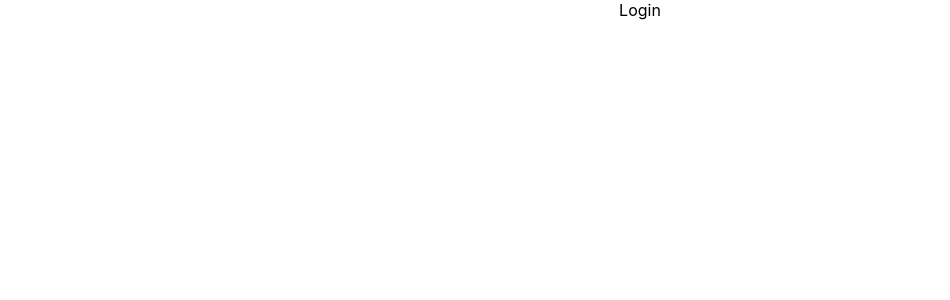
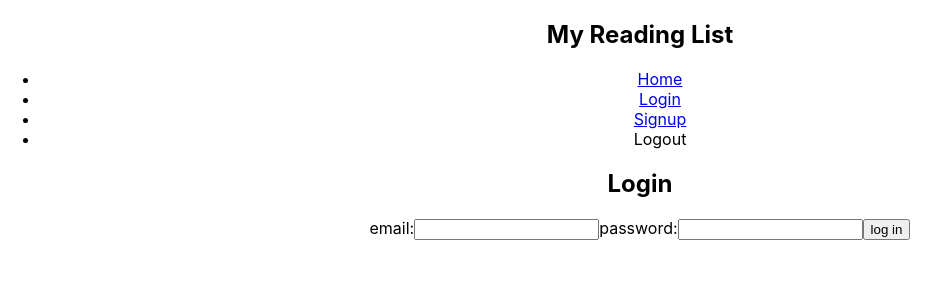
Before and after one commit to seantolbert/achiever, a React (Create React App) app: page /login in a window 1280 px wide. Shown: the top 300 px of the page, without its empty margins (0-950 px from the left). Built offline with nearby package versions, Linux system fonts and the light colour scheme; no server answers.

Commit message:
adds useauthcontext hook and reducer reformats other hooks to incorporate dispatch functions for contextual updates

```diff
--- a/src/App.js
+++ b/src/App.js
@@ -1,6 +1,8 @@
-import { BrowserRouter, Routes, Route} from "react-router-dom";
+import { BrowserRouter, Routes, Route } from "react-router-dom";
+import { useAuthContext } from "./hooks/useAuthContext";
 
 // pages + components
+import Navbar from "./components/Navbar";
 import Dashboard from "./pages/Dashboard";
 import Login from "./pages/Login";
 import Signup from "./pages/Signup";
@@ -10,21 +12,23 @@ import Create from "./pages/Create";
 import "./App.css";
 
 function App() {
+  const { user, authIsReady } = useAuthContext();
 
   return (
-
     <div className="App">
+      {authIsReady && (
         <BrowserRouter>
-          <Routes>
-            <Route path="/" element={<Dashboard />}/>
-            <Route path="/create" element={<Create />}/>
-            <Route path="/login" element={<Login />}/>
-            <Route path="/signup" element={<Signup />}/>
-          </Routes>
-        </BrowserRouter>
+        <Navbar />
+        <Routes>
+          <Route path="/" element={ user && <Dashboard />} />
+          <Route path="/create" element={<Create />} />
+          <Route path="/login" element={<Login />} />
+          <Route path="/signup" element={<Signup />} />
+        </Routes>
+      </BrowserRouter>
+      )}
     </div>
-  )
-
+  );
 }
 
 export default App;
--- /dev/null
+++ b/src/components/Navbar.jsx
@@ -0,0 +1,19 @@
+import { Link } from 'react-router-dom'
+import { useLogout } from '../hooks/useLogout'
+
+
+export default function Navbar() {
+    const {logout} = useLogout()
+
+  return (
+    <nav>
+      <h1>My Reading List</h1>
+      <ul>
+        <li><Link to="/">Home</Link></li>
+        <li><Link to="/login">Login</Link></li>
+        <li><Link to="/signup">Signup</Link></li>
+        <li onClick={logout}>Logout</li>
+      </ul>
+    </nav>
+  )
+}
--- a/src/context/AuthContext.js
+++ b/src/context/AuthContext.js
@@ -1,5 +1,6 @@
 import { createContext, useReducer, useEffect } from "react";
-import { projectAuth } from "../firebase/config";
+import { Auth } from "../firebase/config";
+import { onAuthStateChanged } from "firebase/auth";
 
 export const AuthContext = createContext();
 
@@ -23,9 +24,9 @@ export const AuthContextProvider = ({ children }) => {
   });
 
   useEffect(() => {
-    const unsubscribe = projectAuth.onAuthStateChanged((user) => {
+    const unsub = onAuthStateChanged(Auth, user => {
       dispatch({ type: "AUTH_IS_READY", payload: user });
-      unsubscribe();
+      unsub();
     });
   }, []);
 
--- a/src/hooks/useLogin.js
+++ b/src/hooks/useLogin.js
@@ -1,46 +1,23 @@
-import { useState, useEffect } from "react";
-import { projectAuth, projectFirestore } from "../firebase/config";
+import { useState } from "react";
 import { useAuthContext } from "./useAuthContext";
 
+import { Auth } from "../firebase/config";
+import { signInWithEmailAndPassword } from "firebase/auth";
+
 export const useLogin = () => {
-  const [isCancelled, setIsCancelled] = useState(false);
   const [error, setError] = useState(null);
-  const [isPending, setIsPending] = useState(false);
   const { dispatch } = useAuthContext();
 
-  const login = async (email, password) => {
+  const login = (email, password) => {
     setError(null);
-    setIsPending(true);
-
-    try {
-      // login
-      const res = await projectAuth.signInWithEmailAndPassword(email, password);
-
-      // change user status to online
-      await projectFirestore
-        .collection("users")
-        .doc(res.user.uid)
-        .update({ online: true });
-
-      // dispatch login action
-      dispatch({ type: "LOGIN", payload: res.user });
-
-      if (!isCancelled) {
-        setIsPending(false);
-        setError(null);
-      }
-    } catch (err) {
-      if (!isCancelled) {
+    signInWithEmailAndPassword(Auth, email, password)
+      .then((res) => {
+        dispatch({ type: "LOGIN", payload: res.user });
+      })
+      .catch((err) => {
         setError(err.message);
-        setIsPending(false);
-      }
-    }
-    setIsPending(false)
+      });
   };
 
-  useEffect(() => {
-    return () => setIsCancelled(true);
-  }, []);
-
-  return { login, isPending, error };
+  return { login, error };
 };
--- a/src/hooks/useLogout.js
+++ b/src/hooks/useLogout.js
@@ -1,47 +1,19 @@
-import { useEffect, useState } from "react";
-import { projectAuth, projectFirestore } from "../firebase/config";
+import { Auth } from "../firebase/config";
+import { signOut } from "firebase/auth";
 import { useAuthContext } from "./useAuthContext";
 
 export const useLogout = () => {
-  const [isCancelled, setIsCancelled] = useState(false);
-  const [error, setError] = useState(null);
-  const [isPending, setIsPending] = useState(false);
-  const { dispatch, user } = useAuthContext();
+  const { dispatch } = useAuthContext();
 
   const logout = async () => {
-    setError(null);
-    setIsPending(true);
-
-    // sign the user out
-    try {
-      // update online status
-      const { uid } = user;
-      await projectFirestore
-        .collection("users")
-        .doc(uid)
-        .update({ online: false });
-
-      await projectAuth.signOut();
-
-      // dispatch logout action
-      dispatch({ type: "LOGOUT" });
-
-      // update state
-      if (!isCancelled) {
-        setIsPending(false);
-        setError(null);
-      }
-    } catch (err) {
-      if (!isCancelled) {
-        setError(err.message);
-        setIsPending(false);
-      }
-    }
+    signOut(Auth)
+      .then(() => {
+        dispatch({ type: "LOGOUT" });
+      })
+      .catch((err) => {
+        console.log(err.message);
+      });
   };
 
-  useEffect(() => {
-    return () => setIsCancelled(true);
-  }, []);
-
-  return { logout, error, isPending };
+  return { logout };
 };
--- a/src/hooks/useSignup.js
+++ b/src/hooks/useSignup.js
@@ -1,20 +1,22 @@
 import { useState } from "react";
+import { useAuthContext } from "./useAuthContext";
 
 import { Auth } from "../firebase/config";
 import { createUserWithEmailAndPassword } from "firebase/auth";
 
 export const useSignup = () => {
   const [error, setError] = useState(null);
+  const { dispatch } = useAuthContext();
 
   const signup = (email, password) => {
     setError(null);
     createUserWithEmailAndPassword(Auth, email, password)
       .then((res) => {
-        console.log('user signup up: ', res.user)
+        dispatch({ type: "LOGIN", payload: res.user });
       })
       .catch((err) => {
-        setError(err.message)
-      })
+        setError(err.message);
+      });
   };
 
   return { error, signup };
--- a/src/index.js
+++ b/src/index.js
@@ -2,10 +2,13 @@ import React from "react";
 import ReactDOM from "react-dom/client";
 import "./index.css";
 import App from "./App";
+import { AuthContextProvider } from "./context/AuthContext";
 
 const root = ReactDOM.createRoot(document.getElementById("root"));
 root.render(
   <React.StrictMode>
+    <AuthContextProvider>
       <App />
+    </AuthContextProvider>
   </React.StrictMode>
 );
--- a/src/pages/Create.jsx
+++ b/src/pages/Create.jsx
@@ -1,10 +1,12 @@
 import { useState } from "react";
+import { useAuthContext } from "../hooks/useAuthContext";
 
 import { db } from "../firebase/config";
 import { addDoc, collection } from "firebase/firestore";
 
 export default function Create() {
   const [newAch, setNewAch] = useState("");
+  const { user } = useAuthContext();
 
   const handleSubmit = async (e) => {
     e.preventDefault();
@@ -13,6 +15,7 @@ export default function Create() {
 
     await addDoc(ref, {
       title: newAch,
+      uid: user.uid,
     });
 
     setNewAch("");
--- a/src/pages/Login.jsx
+++ b/src/pages/Login.jsx
@@ -1,5 +1,41 @@
+import { useState } from "react";
+import { useLogin } from "../hooks/useLogin";
+
 export default function Login() {
+  const [email, setEmail] = useState("");
+  const [password, setPassword] = useState("");
+  const { login, error } = useLogin();
+
+  const handleSubmit = (e) => {
+    e.preventDefault();
+    login(email, password);
+  };
+
   return (
-    <div>Login</div>
-  )
+    <div>
+      <h2>Login</h2>
+      <form onSubmit={handleSubmit}>
+        <label>
+          <span>email:</span>
+          <input
+            required
+            type="email"
+            onChange={(e) => setEmail(e.target.value)}
+            value={email}
+          />
+        </label>
+        <label>
+          <span>password:</span>
+          <input
+            required
+            type="password"
+            onChange={(e) => setPassword(e.target.value)}
+            value={password}
+          />
+        </label>
+        <button>log in</button>
+        {error && <p>{error}</p>}
+      </form>
+    </div>
+  );
 }
```
